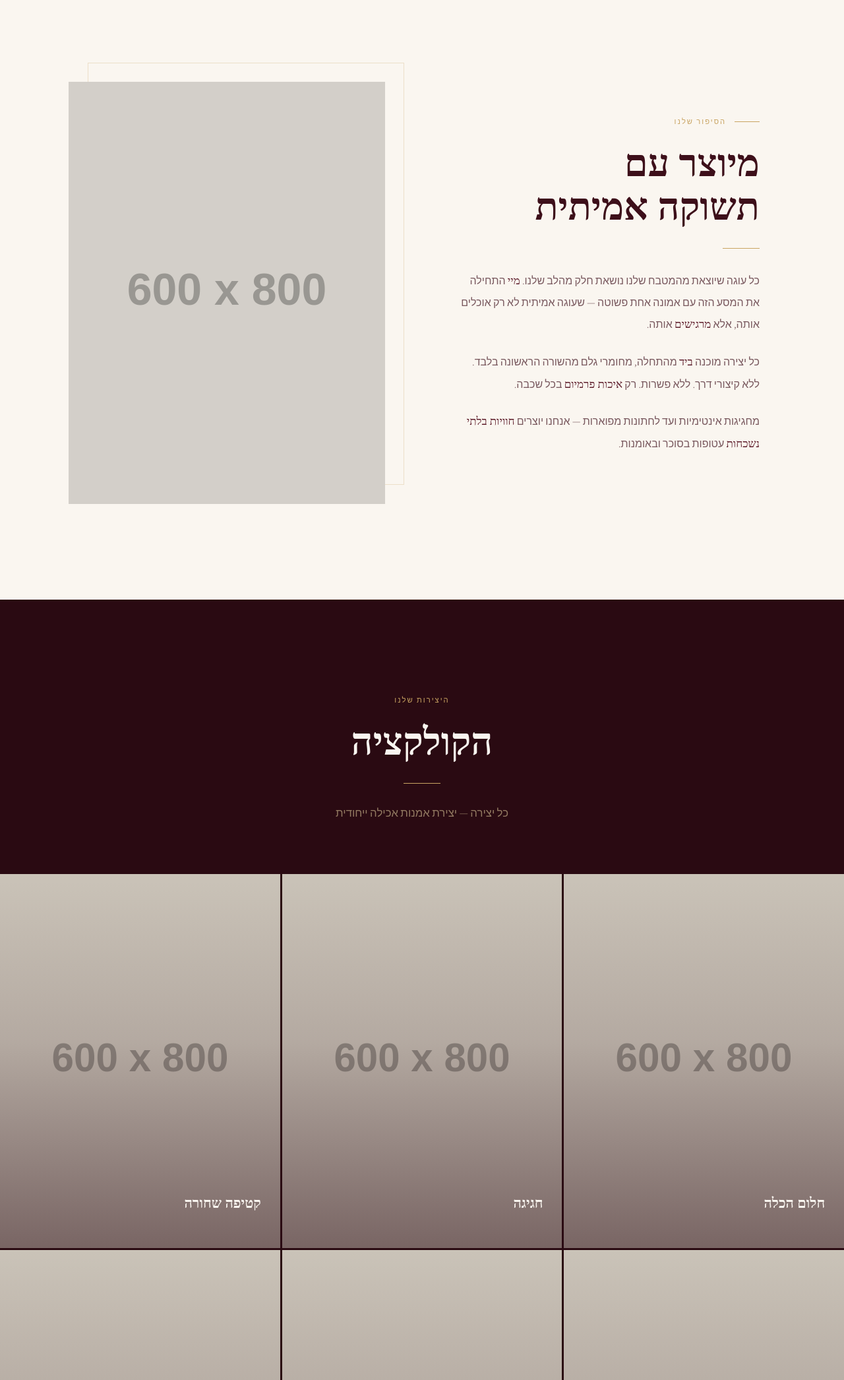
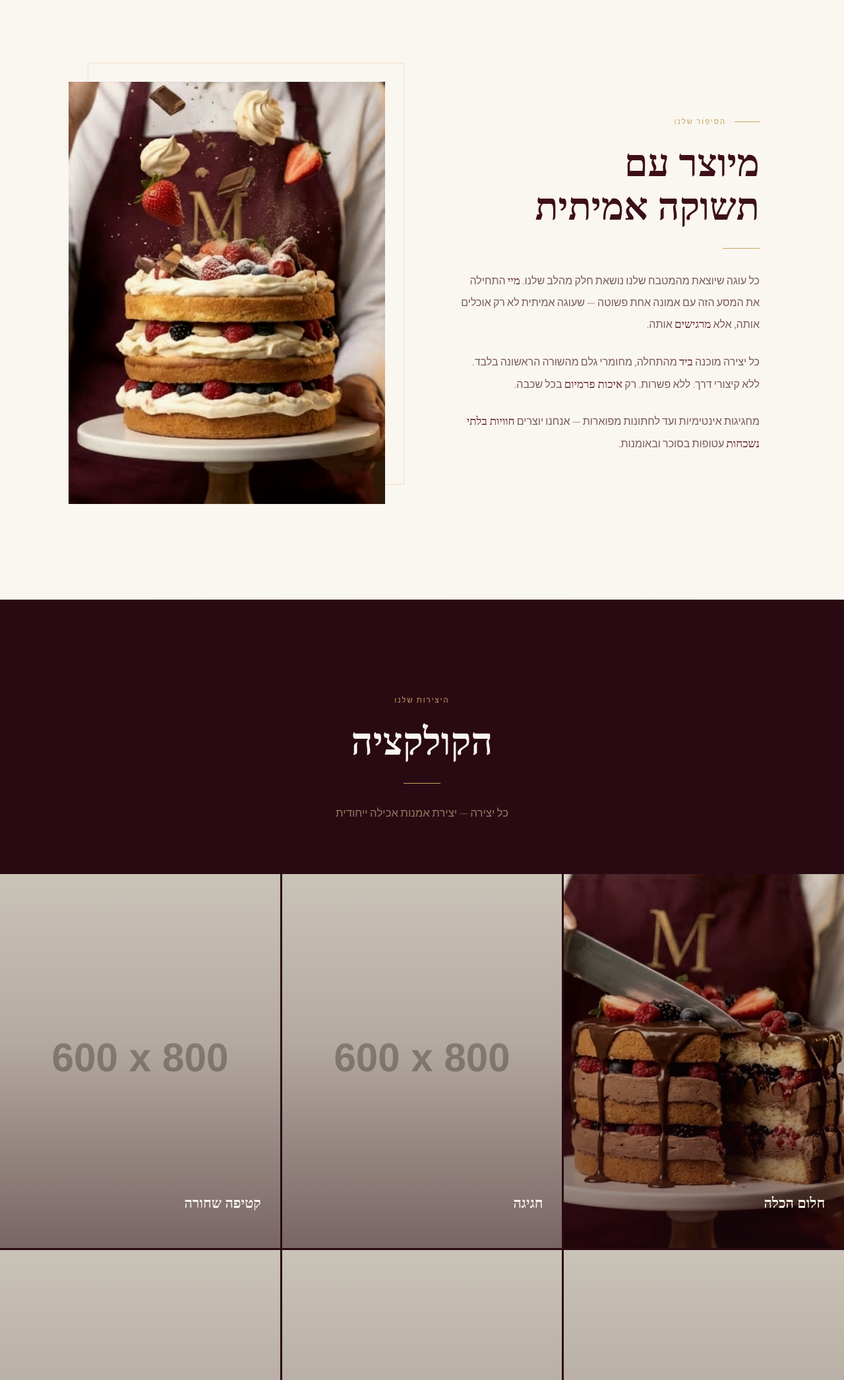
Before and after one commit to netanelhalal/may-cake, a website: page index.html in a window 1280 px wide. Shown: the part 3060-5152 px from the top of the page at 66% size. Drawn offline with nearby package versions, Linux system fonts and the light colour scheme; placeholder pictures from the web are drawn by us; a web font is replaced by a local one.

Commit message:
Add real product photos - chef cake and chocolate cut

```diff
--- a/index.html
+++ b/index.html
@@ -740,7 +740,7 @@
 <section id="about">
   <div class="about-wrap">
     <div class="about-img-box reveal from-right">
-      <img src="chef-cake.jpg" alt="מיי — קונדיטורית" class="about-img" onerror="this.src='https://placehold.co/600x800/5C1A28/C9A462?text=May'" />
+      <img src="about-chef.jpg" alt="מיי — קונדיטורית" class="about-img" />
     </div>
     <div class="about-copy">
       <p class="eyebrow reveal d1"><span class="eyebrow-line"></span>הסיפור שלנו</p>
@@ -777,7 +777,7 @@
   </div>
   <div class="prod-grid">
     <div class="prod-card reveal d1">
-      <img src="https://placehold.co/600x800/3D0F1A/C9A462?text=Wedding" alt="חלום הכלה" />
+      <img src="product-cut.jpg" alt="חלום הכלה" />
       <div class="prod-veil"></div>
       <div class="prod-info"><div class="prod-tick"></div><p class="prod-name">חלום הכלה</p><p class="prod-desc">עוגה רב-קומתית לאירוע המושלם שלכם</p></div>
     </div>
```
Also changed, not shown: about-chef.jpg (added), product-cut.jpg (added).
